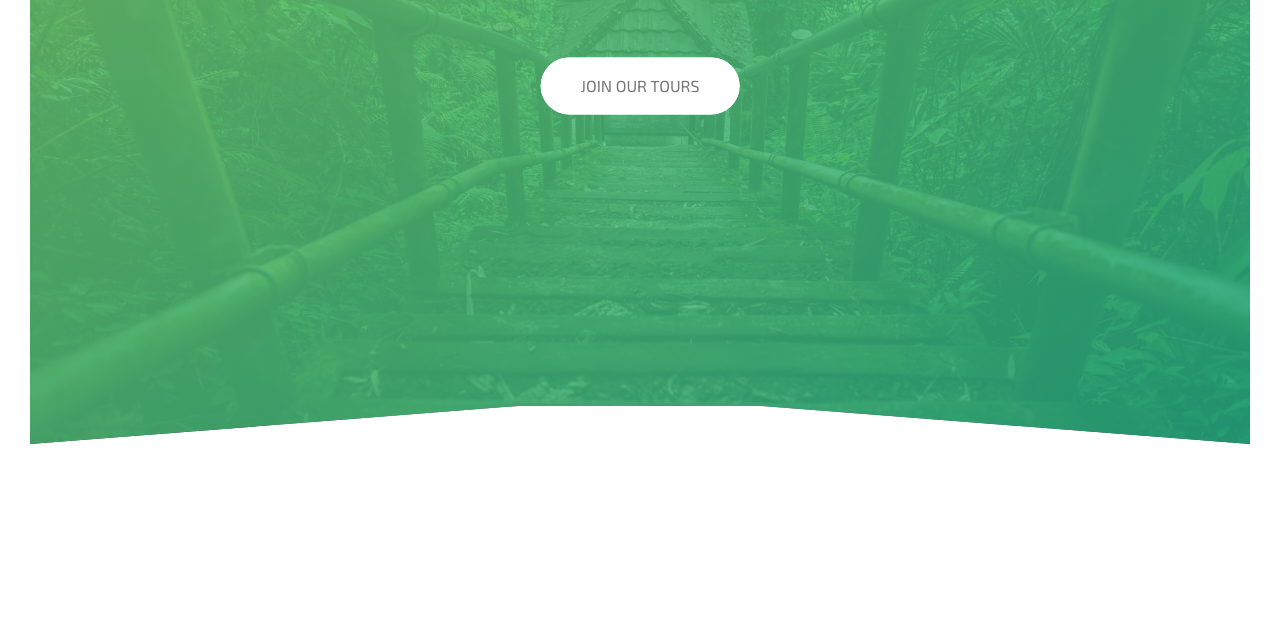
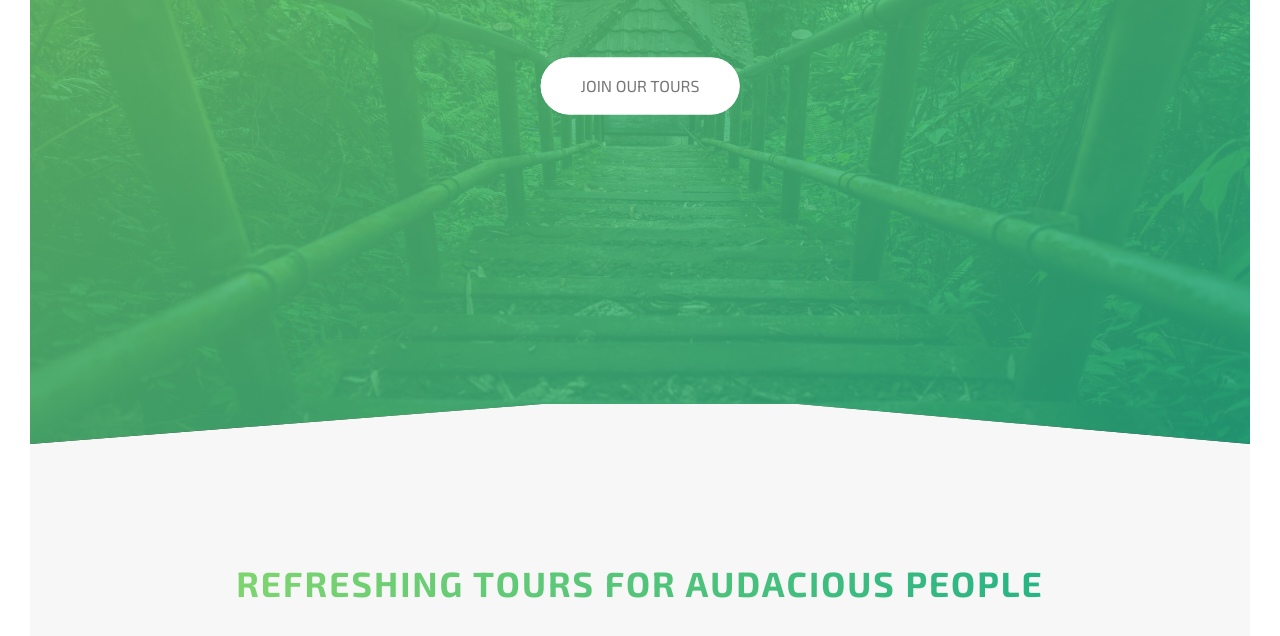
Before and after one commit to devhridoyahmed/tourmate, a website: page index.html in a window 1280 px wide. Shown: the part 346-982 px from the top of the page. Before the commit the page ends 820 px from the top, so only its background shows below. Drawn offline with Linux system fonts and the light colour scheme.

Commit message:
heading secondary with certain modification done

```diff
--- a/assets/sass/abstracts/_variables.scss
+++ b/assets/sass/abstracts/_variables.scss
@@ -6,7 +6,9 @@ $color-tertiary: #006400;
 $color-primary-light: #7ed56f;
 $color-primary-dark: #28b485;
 
+$color-grey-light: #f7f7f7;
 $color-grey-dark: #777;
+
 $color-white: #fff;
 $color-black: #000;
 
--- a/assets/sass/base/_typography.scss
+++ b/assets/sass/base/_typography.scss
@@ -31,3 +31,24 @@
         animation: moveInRight 1s ease-out;
     }
 }
+
+.heading-secondary {
+    font-size: 3.5rem;
+    text-transform: uppercase;
+    font-weight: 700;
+    display: inline-block;
+    background-image: linear-gradient(to right, $color-primary-light, $color-primary-dark);
+    -webkit-background-clip: text;
+    color: transparent;
+    letter-spacing: .2rem;
+    transition: all .6s;
+
+    &:hover {
+        // transform: skewY(2deg) skewX(15deg) scale(1.1);
+        transform: translate(0, -1rem);
+        // -webkit-box-reflect: below -2rem linear-gradient(to bottom, rgba(0,0,0,0), rgba(0,0,0,0.2));
+        -webkit-box-reflect: below -2rem
+        -webkit-gradient(linear, left top, left bottom, from(transparent), color-stop(0.5, transparent), to(white));
+        // text-shadow: .5rem 1rem 2rem rgba($color-black, .2);
+    }
+}
--- a/assets/sass/base/_utilities.scss
+++ b/assets/sass/base/_utilities.scss
@@ -0,0 +1 @@
+.u-center-text { text-align: center;}
--- a/assets/sass/layout/_header.scss
+++ b/assets/sass/layout/_header.scss
@@ -8,7 +8,7 @@
     background-size: cover;
     background-position: top;
     position: relative;
-    clip-path: polygon(0 0, 100% 0, 100% 100%, 60% 95%, 40% 95%, 0 100%);
+    clip-path: polygon(0 0, 100% 0, 100% 100%, 60vw 90vh, 40vw 90vh, 0 100%);
 
     &__logo-box {
         position: absolute;
--- a/assets/sass/pages/_home.scss
+++ b/assets/sass/pages/_home.scss
@@ -0,0 +1,5 @@
+.section-about {
+    background-color: $color-grey-light;
+    padding: 15rem 0;
+    margin-top: -5vh;
+}
--- a/index.html
+++ b/index.html
@@ -31,6 +31,20 @@
         </div>
 
     </header>
+
+    <main>
+        <section class="section-about">
+            <div class="u-center-text">
+                <h2 class="heading-secondary">
+                    Refreshing tours for audacious people
+                </h2>
+            </div>
+
+        </section>
+    </main>
+
+
+
 
     <!-- <section class="grid-test">
         <div class="row">
```
Also changed, not shown: assets/css/style.css.
